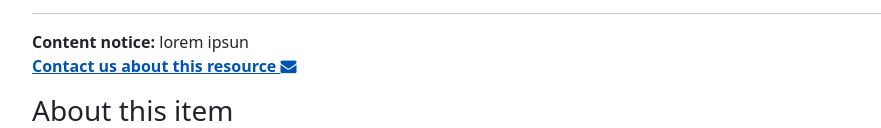
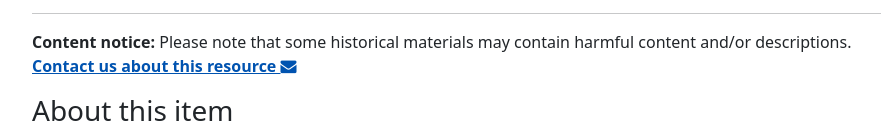
Before and after one commit to sourslaw/mac_hello, a website: page index.html in a window 1280 px wide. Shown: the part 651-779 px from the top of the page, without its empty margins (50-931 px from the left). Drawn offline with nearby package versions, Linux system fonts and the light colour scheme.

Commit message:
placehloder content notice

```diff
--- a/index.html
+++ b/index.html
@@ -48,7 +48,7 @@
     <!-- temp/mock up for umedia screenshots -->
     <hr>
     <div>
-      <b>Content notice:</b> lorem ipsun</br>
+      <b>Content notice:</b> Please note that some historical materials may contain harmful content and/or descriptions.</br>
       <b style="color: #0053b0; text-decoration: underline">Contact us about this resource <i class="fa fa-envelope"></i></b>
     </div>
 
```
